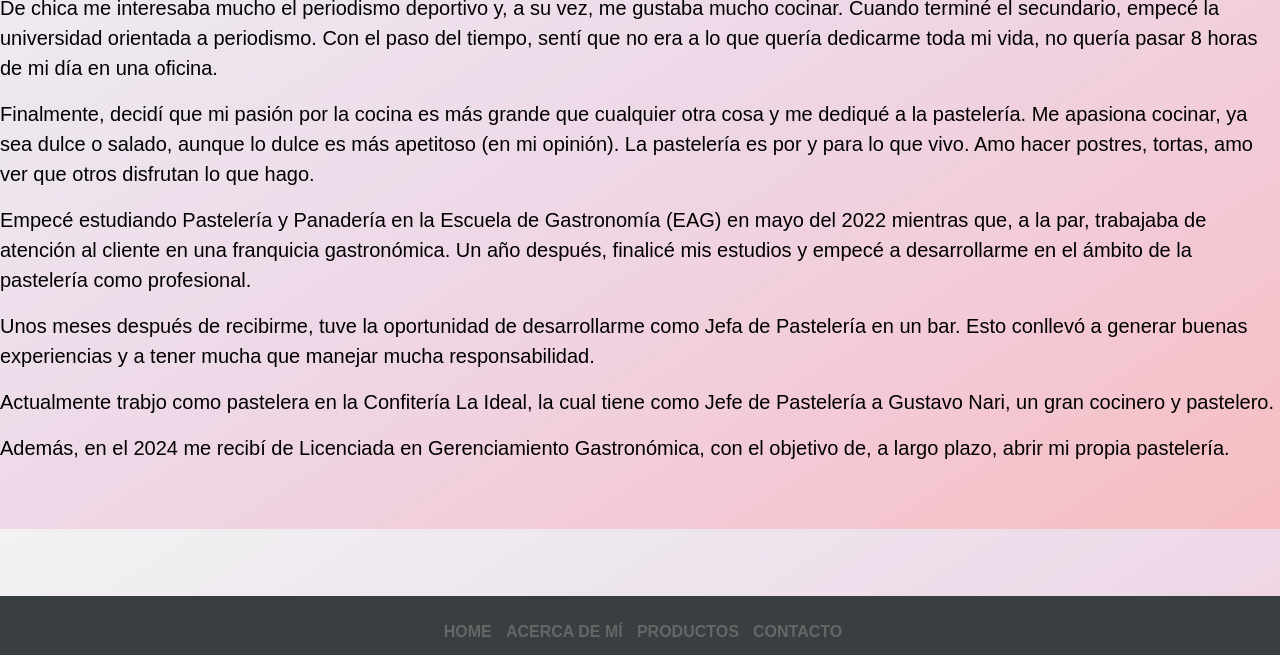
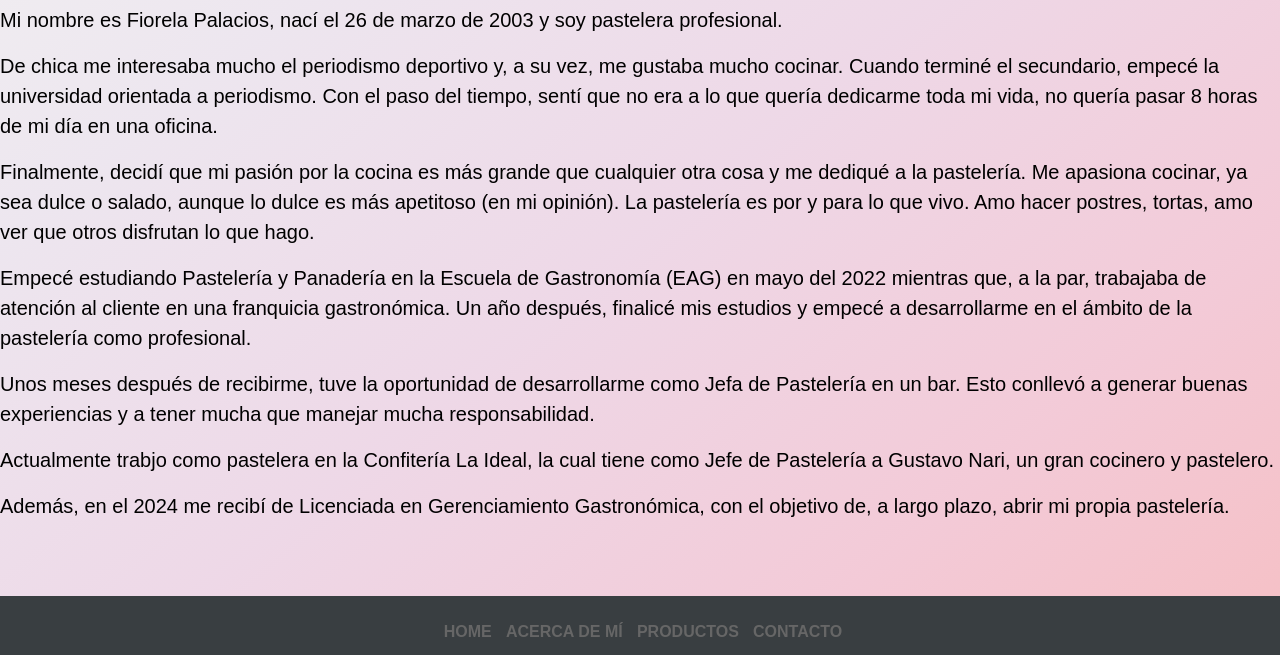
Before and after one commit to osvaldovarela/tienda_SweetMoon, a plain HTML site: page aboutme.html in a window 1280 px wide. Shown: the part 271-926 px from the top of the page. Drawn offline with nearby package versions, Linux system fonts and the light colour scheme; a web font is replaced by a local one.

Commit message:
arreglo height

```diff
--- a/css/aboutme_style.css
+++ b/css/aboutme_style.css
@@ -4,7 +4,6 @@
   margin: 0;
   padding: 0;
   box-sizing: border-box;
-  /*  border: 1px solid red; */
 }
 
 :root {
@@ -13,10 +12,12 @@
 }
 
 body {
+  /* background-image: url("./img/logo/Icono-transparente.png"); */
+  /* Reemplaza 'fondo.jpg' con la ruta de tu imagen de fondo */
   background-image: linear-gradient(to left top, #f6bdc0, #f3cad7, #eed8e7, #ede6ef, #f2f2f2);
   position: relative;
   width: 100%;
-  height: 100vh;
+  height: 100%;
   background-size: cover;
   background-repeat: repeat;
   color: #ffffff;
@@ -128,7 +129,6 @@ body {
 }
 
 .bio {
-    height: 100vh;
     display: flex;
     flex-direction: column;
 }
```
